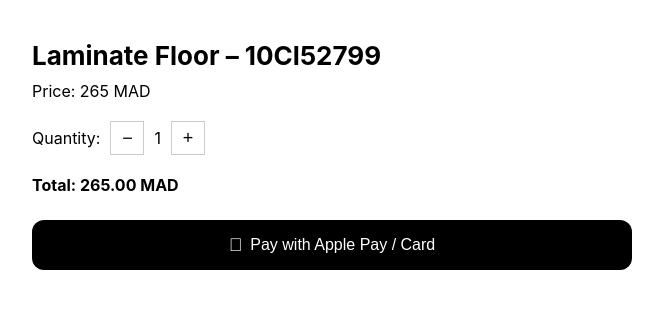
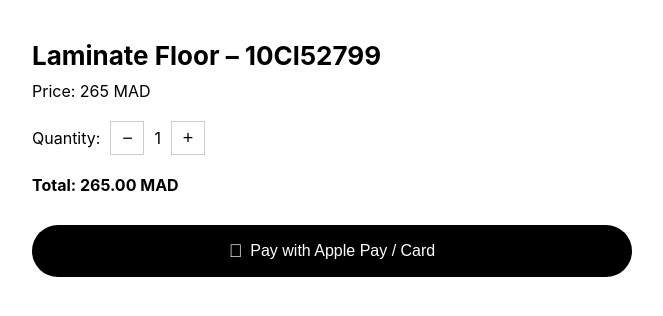
Before and after one commit to karimcerame-art/karim-floors-cart, a plain HTML site: page buy.html in a window 1280 px wide. Shown: the whole page, without its empty margins (308-971 px from the left). Drawn offline with Linux system fonts and the light colour scheme.

Commit message:
buy.html

```diff
--- a/buy.html
+++ b/buy.html
@@ -40,17 +40,17 @@ h1 {
 
 .total {
   font-weight: bold;
-  margin-bottom: 25px;
+  margin-bottom: 30px;
 }
 
-/* EXACT APPLE PAY STYLE */
+/* 🔥 EXACT BLACK APPLE PAY BUTTON */
 .apple-pay-btn {
   width: 100%;
-  height: 50px;
-  background: #000;
-  color: #fff;
+  height: 52px;
+  background-color: #000000; /* PURE BLACK */
+  color: #ffffff;
   border: none;
-  border-radius: 12px;
+  border-radius: 9999px; /* PILL SHAPE */
   font-size: 16px;
   font-weight: 500;
   display: flex;
@@ -60,8 +60,8 @@ h1 {
   cursor: pointer;
 }
 
-.apple-pay-btn:hover {
-  opacity: 0.9;
+.apple-pay-btn:active {
+  opacity: 0.85;
 }
 
 .apple-logo {
```
